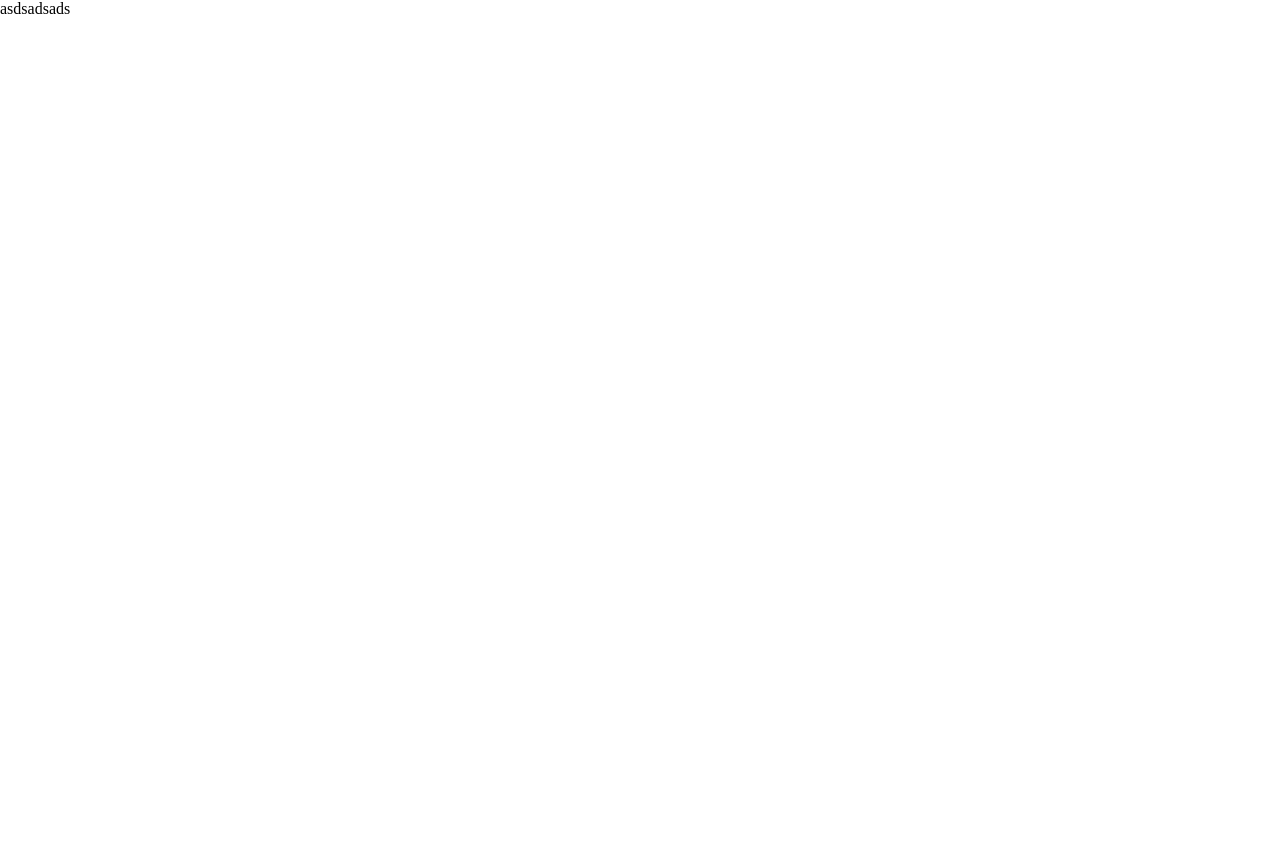
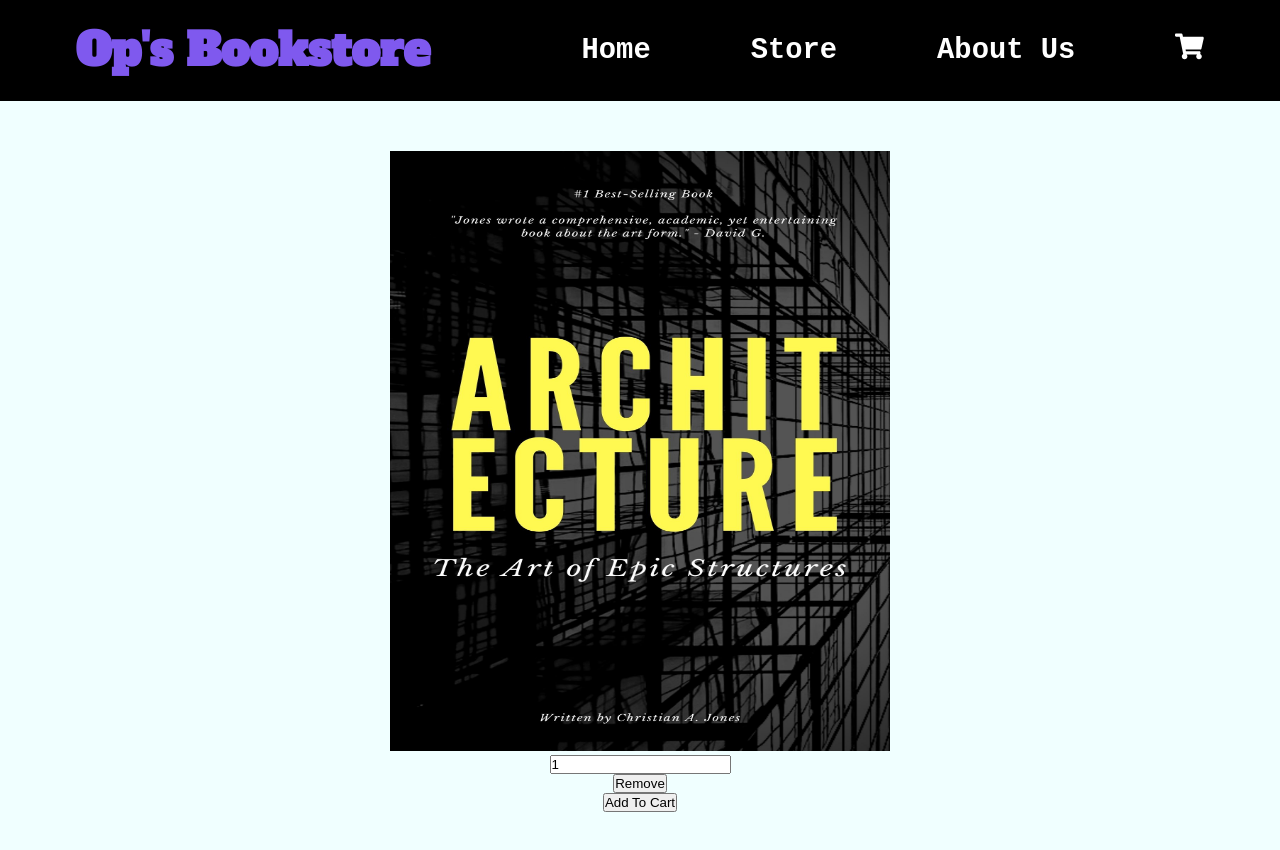
Before and after one commit to Op-Pautu/Shopping-Cart, a React (Vite) app: page /cart in a window 1280 px wide. Shown: the top 850 px of the page. Before the commit the page ends 800 px from the top, so only its background shows below. Built offline with nearby package versions, Linux system fonts and the light colour scheme.

Commit message:
Extract singleCard

```diff
--- a/src/components/Card/Card.jsx
+++ b/src/components/Card/Card.jsx
@@ -1,27 +1,19 @@
 import React from "react";
 import "./Card.scss";
-import data from "../../books";
+
+import { useNavigate } from "react-router-dom";
+import SingleCard from "../SingleCard/SingleCard";
+
 export default function Card({ handleClick }) {
+  const navigate = useNavigate();
+  const addToCart = (item) => {
+    handleClick(item);
+    navigate("/cart");
+  };
+
   return (
-    <div className="card">
-      <div className="cardContainer">
-        {data.map((item, index) => {
-          return (
-            <div className="singleCard" key={index} onClick={handleClick}>
-              <div className="cardImg">
-                <img src={item.imgSrc} />
-              </div>
-              <div className="cardTitle">
-                <h2>{item.title}</h2>
-                <span>{item.author}</span>
-              </div>
-              <div className="cardPrice">
-                <p>{item.price}</p>
-              </div>
-            </div>
-          );
-        })}
-      </div>
-    </div>
+    <>
+      <SingleCard />
+    </>
   );
 }
--- /dev/null
+++ b/src/components/SingleCard/SingleCard.jsx
@@ -0,0 +1,27 @@
+import React from "react";
+import data from "../../books";
+import "./SingleCard.scss";
+export default function SingleCard() {
+  return (
+    <div>
+      <div className="cardContainer">
+        {data.map((item, index) => {
+          return (
+            <div className="singleCard" key={index}>
+              <div className="cardImg">
+                <img src={item.imgSrc} />
+              </div>
+              <div className="cardTitle">
+                <h2>{item.title}</h2>
+                <span>{item.author}</span>
+              </div>
+              <div className="cardPrice">
+                <p>{item.price}</p>
+              </div>
+            </div>
+          );
+        })}
+      </div>
+    </div>
+  );
+}
--- /dev/null
+++ b/src/components/SingleCard/SingleCard.scss
@@ -0,0 +1,69 @@
+.cardContainer {
+    padding: 50px 150px;
+
+
+    background-color: #000;
+    display: grid;
+    grid-template-columns: 1fr 1fr 1fr;
+    gap: 50px;
+    color: white;
+
+    .singleCard {
+
+        cursor: pointer;
+        box-shadow: 0px 2px 4px rgba(0, 0, 0, 0.2);
+
+        border-radius: 10px;
+        text-shadow: 2px 2px 2px rgba(0, 0, 0, 0.5);
+
+        &:hover,
+        &:focus {
+            transform: scale(1.1);
+            transition: all 0.3s ease-in-out;
+            box-shadow: 0px 5px 10px rgba(0, 0, 0, 0.3);
+
+
+        }
+
+        .cardImg {
+            img {
+                height: 450px;
+                width: 400px;
+            }
+        }
+
+        .cardTitle {
+            line-height: 0.5;
+            padding-top: 40px;
+
+            h2 {
+                font-size: 25px;
+                font-weight: 600;
+                font-family: 'Work Sans', sans-serif;
+                margin-bottom: 20px;
+
+            }
+
+            span {
+                font-size: 19px;
+                font-weight: 600;
+                font-family: 'Work Sans', sans-serif;
+                color: rgb(221, 218, 218);
+
+            }
+        }
+
+        .cardPrice {
+            padding-top: 45px;
+
+            p {
+
+                // font-family: 'Major Mono Display', monospace;
+                // font-weight: 600;
+                font-family: 'Poppins', sans-serif;
+                font-size: 20px;
+            }
+        }
+    }
+
+}
--- a/src/pages/Cart/Cart.jsx
+++ b/src/pages/Cart/Cart.jsx
@@ -1,5 +1,28 @@
 import React from "react";
 import "./Cart.scss";
-export default function Cart() {
-  return <div>asdsadsads</div>;
+import TopBar from "../../components/TopBar/TopBar";
+export default function Cart({ cartItems }) {
+  return (
+    <div className="cart">
+      <TopBar />
+
+      <div className="cartContainer">
+        <div className="singleCart">
+          <div className="cartImg">
+            <img src="src/images/Black & Yellow Modern Architecture Book Cover.jpg" />
+          </div>
+        </div>
+        {/* {cartItems.map((item, index) => (
+          <div key={index}>
+            <img src={item.imgSrc} alt={item.title} />
+            <h2>{item.title}</h2>
+            <p>{item.price}</p>
+          </div>
+        ))} */}
+        <input type="number" min="0" value="1" />
+        <button>Remove</button>
+        <button>Add To Cart</button>
+      </div>
+    </div>
+  );
 }
--- a/src/pages/Cart/Cart.scss
+++ b/src/pages/Cart/Cart.scss
@@ -0,0 +1,23 @@
+.cart {
+    .cartContainer {
+        padding: 50px 350px;
+        background-color: azure;
+        height: 100vh;
+        display: flex;
+        flex-direction: column;
+        align-items: center;
+
+        .singleCart {
+            .cartImg {
+                img {
+                    width: 500px;
+                    height: 600px;
+                }
+            }
+
+            h1 {
+                text-align: center;
+            }
+        }
+    }
+}
--- a/src/pages/Store/Store.jsx
+++ b/src/pages/Store/Store.jsx
@@ -1,20 +1,25 @@
-import React from "react";
-import { Link, redirect, Navigate } from "react-router-dom";
-
+import React, { useState } from "react";
 import Card from "../../components/Card/Card";
 import TopBar from "../../components/TopBar/TopBar";
 import "./Store.scss";
-import { useNavigate } from "react-router-dom";
+
+import Cart from "../Cart/Cart";
 export default function Store() {
-  let navigate = useNavigate();
-  const handleClick = () => {
-    navigate("/cart");
+  const [cartItems, setCartItems] = useState([]);
+  const [showCart, setShowCart] = useState(false);
+  const addToCart = (item) => {
+    setCartItems([...cartItems, item]);
   };
 
   return (
     <div className="store">
       <TopBar />
-      <Card handleClick={handleClick} />
+      <Card
+        handleClick={(item) => addToCart(item)}
+        cartItems={cartItems}
+        setCartItems={setCartItems}
+      />
+      {showCart && <Cart cartItems={cartItems} />}
     </div>
   );
 }
```
